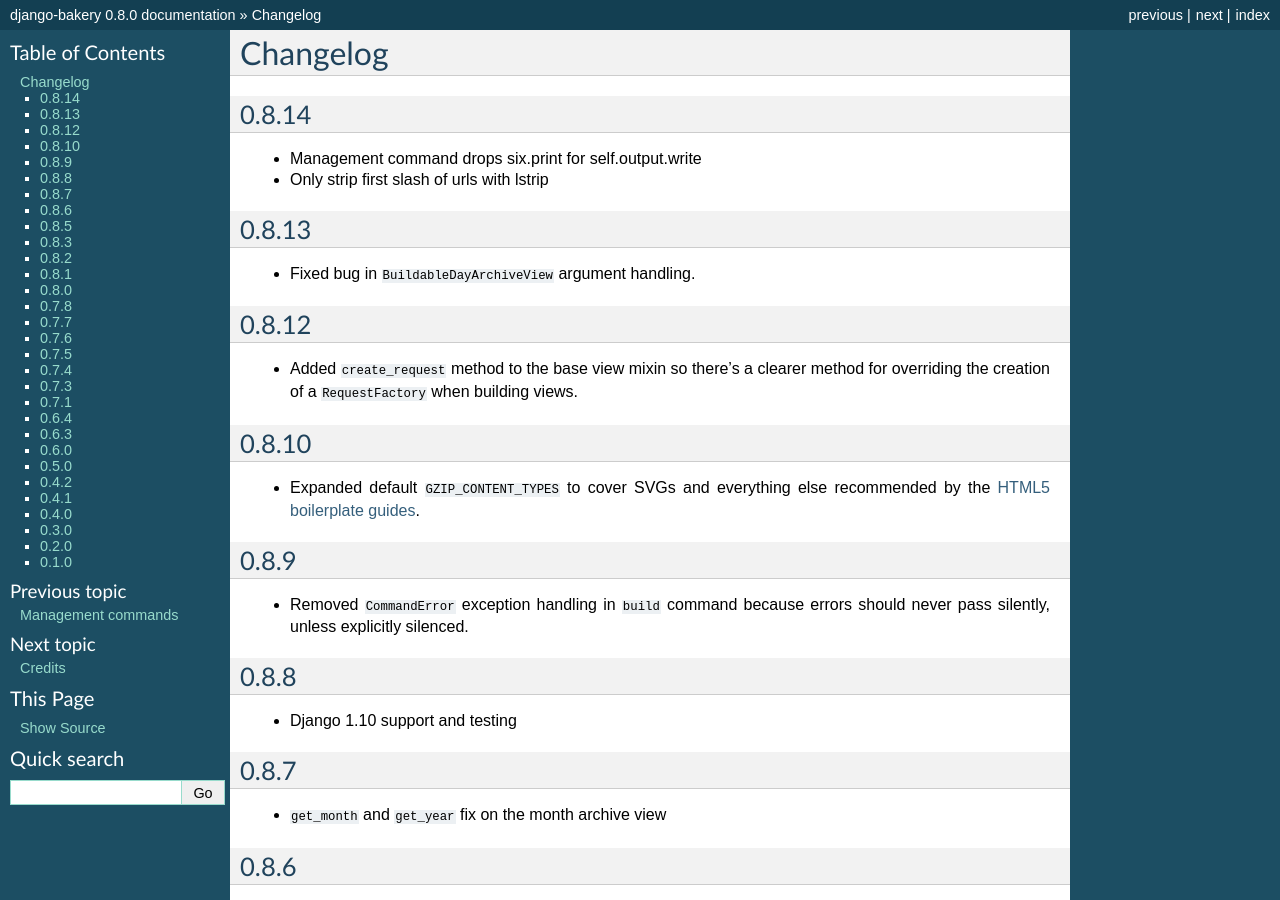
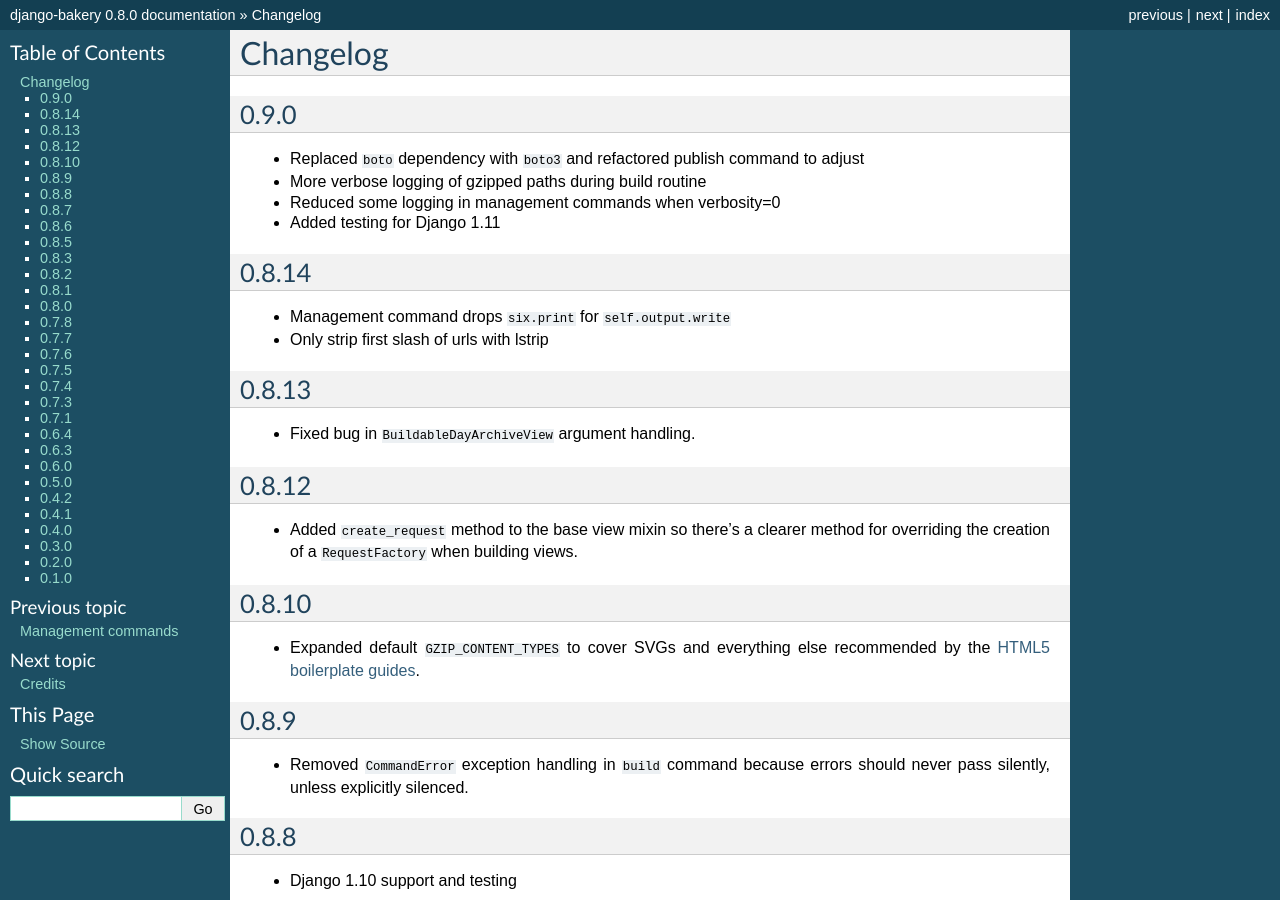
Before and after one commit to Sibizwan5/django-bakery, a Sphinx documentation site: the page built from docs/changelog.rst, in a window 1280 px wide and 900 px high. Built offline with Sphinx 7.4.7, drawn with Linux system fonts in a browser that asks for light colours.

Commit message:
Added 0.9.0 changelog to docs [skip ci]

```diff
--- a/docs/changelog.rst
+++ b/docs/changelog.rst
@@ -1,10 +1,18 @@
 Changelog
 =========
+
+0.9.0
+-----
+
+* Replaced ``boto`` dependency with ``boto3`` and refactored publish command to adjust
+* More verbose logging of gzipped paths during build routine
+* Reduced some logging in management commands when verbosity=0
+* Added testing for Django 1.11
 
 0.8.14
 ------
 
-* Management command drops six.print for self.output.write
+* Management command drops ``six.print`` for ``self.output.write``
 * Only strip first slash of urls with lstrip
 
 0.8.13
```
